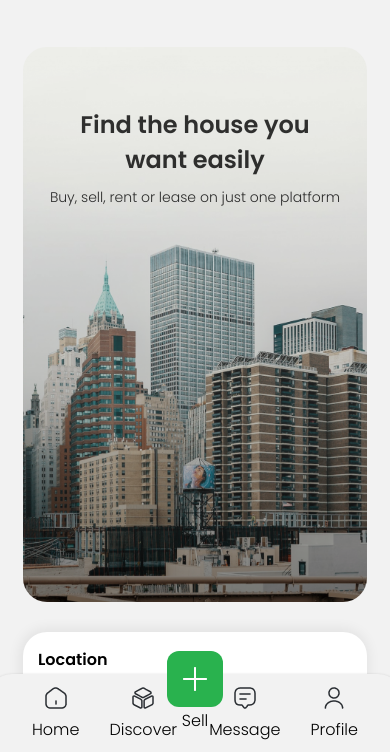
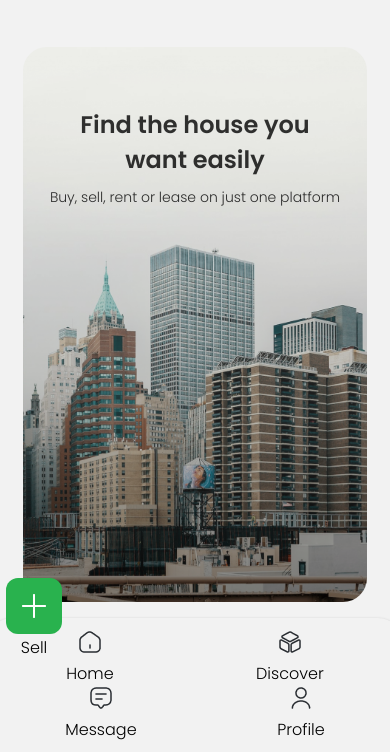
Before and after one commit to blodwenlixiss/middleterm, a plain HTML site: page index.html in a window 390 px wide. Shown: the part 90-842 px from the top of the page. Drawn offline with Linux system fonts and the light colour scheme.

Commit message:
fixed errors in responsive

```diff
--- a/style.css
+++ b/style.css
@@ -687,15 +687,13 @@ a {
     transform: translateX(-50%);
     z-index: 1;
   }
-  .space-evenly {
-    display: flex;
-    justify-content: space-evenly;
-  }
+
   .space-around {
     display: flex;
     justify-content: space-around;
     align-items: center;
-    gap: 30px;
+
+    gap: 10px;
   }
   .green-plus {
     display: flex;
```
Also changed, not shown: page.html (+1 -1 lines).
